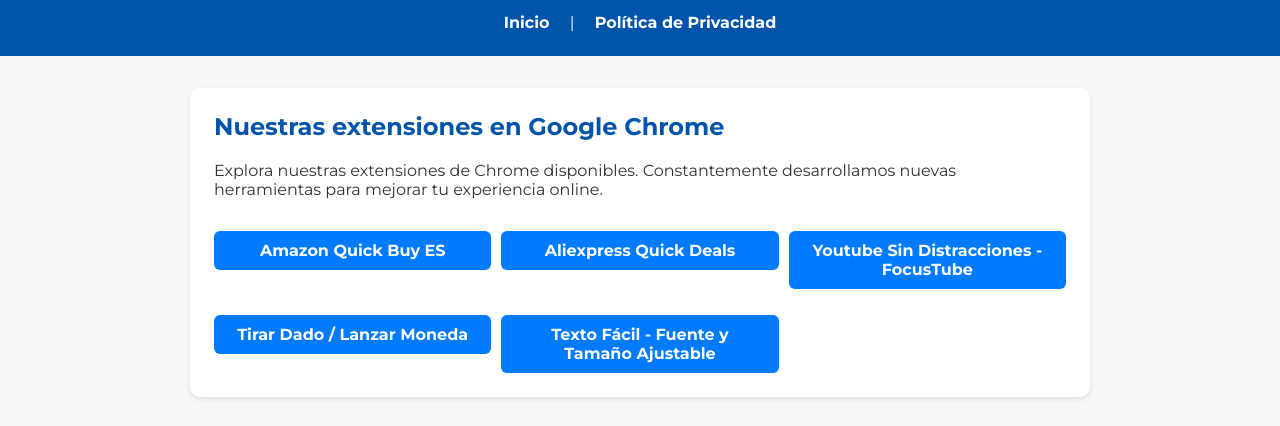
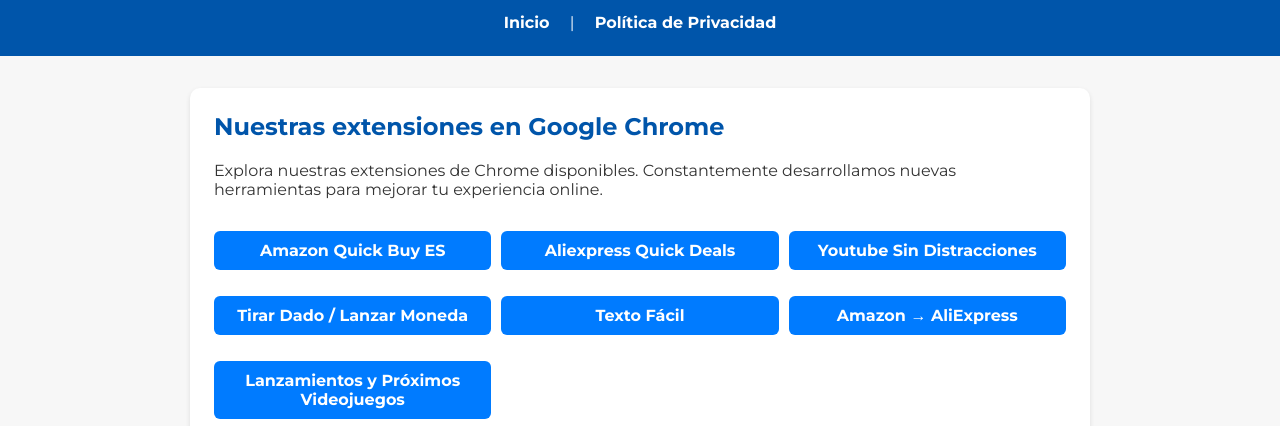
Before and after one commit to elbuscator/devext, a plain HTML site: page index.html in a window 1280 px wide. Shown: the part 361-787 px from the top of the page. Drawn offline with Linux system fonts and the light colour scheme.

Commit message:
Update index.html

```diff
--- a/index.html
+++ b/index.html
@@ -28,9 +28,11 @@
       <ul>
         <li><a class="button" href="https://chromewebstore.google.com/detail/amazon-quick-buy-es/oebpealdchnngokpllkkflpgencmjkap" target="_blank">Amazon Quick Buy ES</a></li>
         <li><a class="button" href="https://chromewebstore.google.com/detail/aliexpress-quick-deals/nkllfdggkajalplinopghhndfjjgmidm" target="_blank">Aliexpress Quick Deals</a></li>
-        <li><a class="button" href="https://chromewebstore.google.com/detail/youtube-sin-distracciones/dcelbbeilnbfhmdnpjhdkipjennglocf" target="_blank">Youtube Sin Distracciones - FocusTube</a></li>
+        <li><a class="button" href="https://chromewebstore.google.com/detail/youtube-sin-distracciones/dcelbbeilnbfhmdnpjhdkipjennglocf" target="_blank">Youtube Sin Distracciones</a></li>
         <li><a class="button" href="https://chromewebstore.google.com/detail/tirar-dado-lanzar-moneda/okaioaohacdobpfldgikomhlkkmjobbn" target="_blank">Tirar Dado / Lanzar Moneda</a></li>
-        <li><a class="button" href="https://chromewebstore.google.com/detail/texto-f%C3%A1cil-%E2%80%93-fuente-y-ta/bjkddppeddjnhljgankhfcecipjfplco" target="_blank">Texto Fácil - Fuente y Tamaño Ajustable</a></li>
+        <li><a class="button" href="https://chromewebstore.google.com/detail/texto-f%C3%A1cil-%E2%80%93-fuente-y-ta/bjkddppeddjnhljgankhfcecipjfplco" target="_blank">Texto F&aacute;cil</a></li>
+        <li><a class="button" href="https://chromewebstore.google.com/detail/amazon-%E2%86%92-aliexpress-%F0%9F%94%8E-bu/mjjnbaibhnflonfhcpbnanklnknaddao?authuser=2&hl=es" target="_blank">Amazon → AliExpress</a></li>
+        <li><a class="button" href="https://chromewebstore.google.com/detail/lanzamientos-y-pr%C3%B3ximos-v/fchddekdhnigppklgnhejaobchjcoane?authuser=2&hl=es" target="_blank">Lanzamientos y Pr&oacute;ximos Videojuegos</a></li>
         <!-- Aquí puedes añadir más extensiones a medida que las publiques -->
       </ul>
     </section>
```
